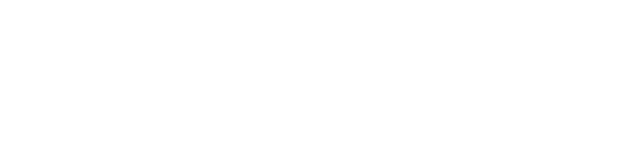
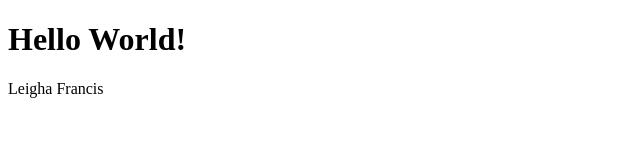
Before and after one commit to leighanicole310/leighanicole310.github.io, a plain HTML site: page code-skeleton/index.html in a window 1280 px wide. Shown: the whole page, without its empty margins (0-640 px from the left). Drawn offline with Linux system fonts and the light colour scheme.

Commit message:
Hello World Exercise

```diff
--- a/code-skeleton/index.html
+++ b/code-skeleton/index.html
@@ -3,9 +3,10 @@
     <head>
         <meta charset="UTF-8">
         <meta name="viewport" content="width=device-width, initial-scale=1.0">
-        <title>Document</title>
+        <title>Hello World </title>
     </head>
     <body>
-
+        <h1>Hello World!</h1>
+        <p> Leigha Francis</p>
     </body>
 </html>
```
